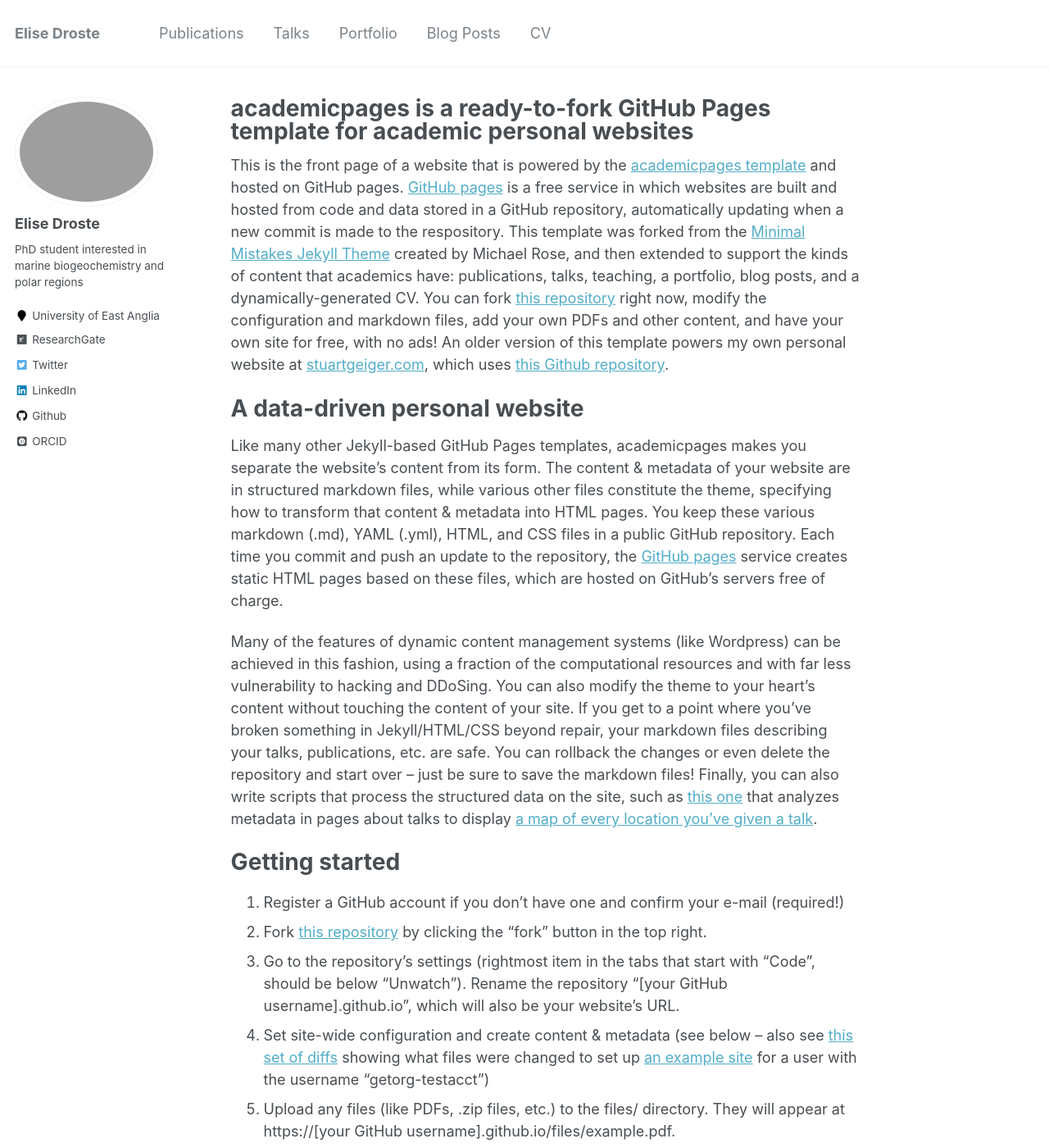
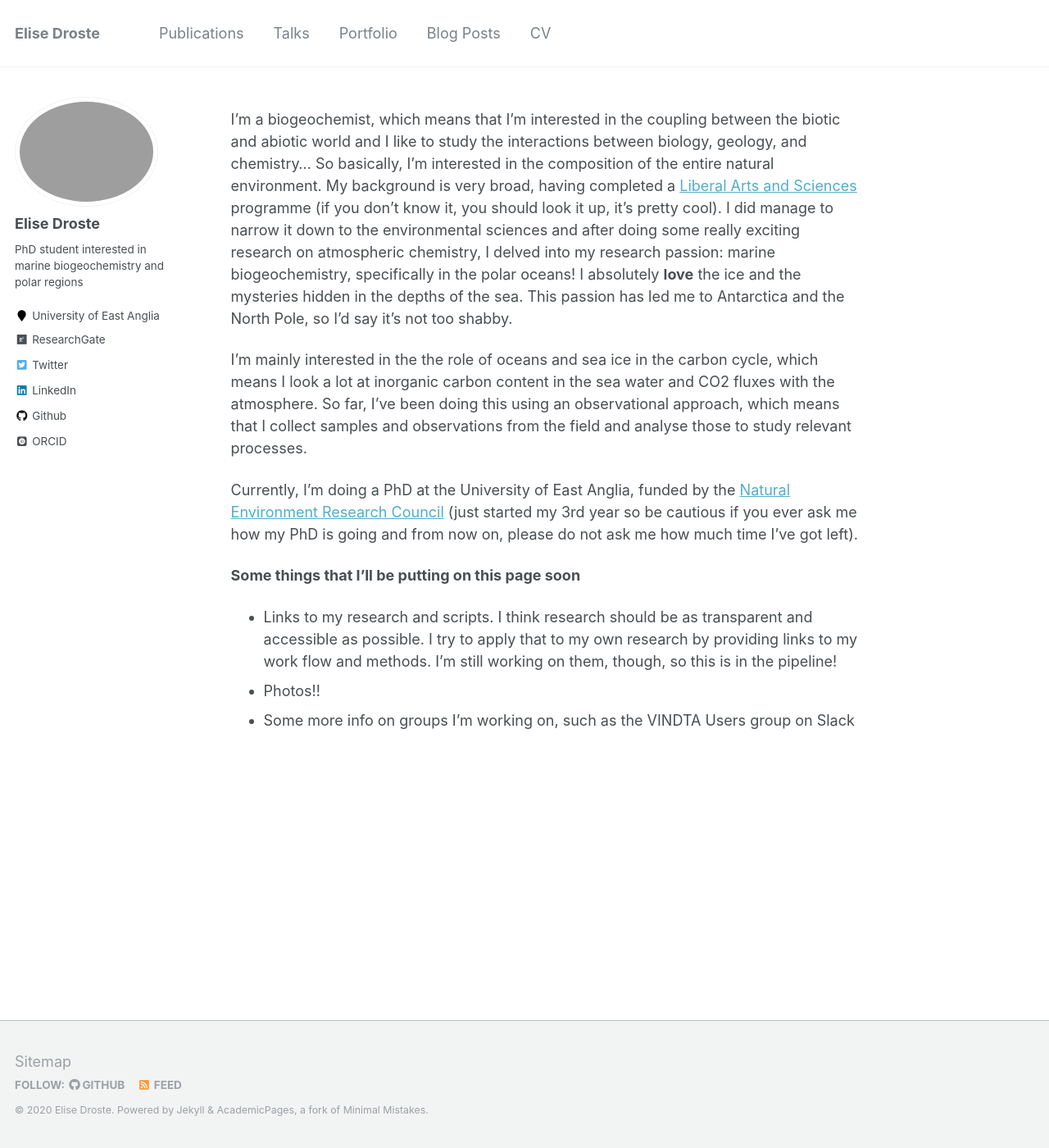
Before and after one commit to edroste/edroste.github.io, a Jekyll site: the page built from _pages/about.md, in a window 1280 px wide and 1400 px high. Shown: the whole window at 82% size. Built offline with Jekyll 4.4.1, drawn with Linux system fonts in a browser that asks for light colours; some web fonts are replaced; some of the changed text lies outside the part shown.

Commit message:
edited about page

```diff
--- a/_pages/about.md
+++ b/_pages/about.md
@@ -1,6 +1,6 @@
 ---
 permalink: /
-title: "academicpages is a ready-to-fork GitHub Pages template for academic personal websites"
+title: ""
 excerpt: "About me"
 author_profile: true
 redirect_from:
@@ -8,43 +8,14 @@ redirect_from:
   - /about.html
 ---
 
-This is the front page of a website that is powered by the [academicpages template](https://github.com/academicpages/academicpages.github.io) and hosted on GitHub pages. [GitHub pages](https://pages.github.com) is a free service in which websites are built and hosted from code and data stored in a GitHub repository, automatically updating when a new commit is made to the respository. This template was forked from the [Minimal Mistakes Jekyll Theme](https://mmistakes.github.io/minimal-mistakes/) created by Michael Rose, and then extended to support the kinds of content that academics have: publications, talks, teaching, a portfolio, blog posts, and a dynamically-generated CV. You can fork [this repository](https://github.com/academicpages/academicpages.github.io) right now, modify the configuration and markdown files, add your own PDFs and other content, and have your own site for free, with no ads! An older version of this template powers my own personal website at [stuartgeiger.com](http://stuartgeiger.com), which uses [this Github repository](https://github.com/staeiou/staeiou.github.io).
+I'm a biogeochemist, which means that I'm interested in the coupling between the biotic and abiotic world and I like to study the interactions between biology, geology, and chemistry... So basically, I'm interested in the composition of the entire natural environment. My background is very broad, having completed a [Liberal Arts and Sciences](https://en.wikipedia.org/wiki/Liberal_arts_education#:~:text=Liberal%20arts%20generally%20covers%20three,science%2C%20sociology%2C%20and%20psychology.) programme (if you don't know it, you should look it up, it's pretty cool). I did manage to narrow it down to the environmental sciences and after doing some really exciting research on atmospheric chemistry, I delved into my research passion: marine biogeochemistry, specifically in the polar oceans! I absolutely __love__ the ice and the mysteries hidden in the depths of the sea. This passion has led me to Antarctica and the North Pole, so I'd say it's not too shabby.
 
-A data-driven personal website
-======
-Like many other Jekyll-based GitHub Pages templates, academicpages makes you separate the website's content from its form. The content & metadata of your website are in structured markdown files, while various other files constitute the theme, specifying how to transform that content & metadata into HTML pages. You keep these various markdown (.md), YAML (.yml), HTML, and CSS files in a public GitHub repository. Each time you commit and push an update to the repository, the [GitHub pages](https://pages.github.com/) service creates static HTML pages based on these files, which are hosted on GitHub's servers free of charge.
+I'm mainly interested in the the role of oceans and sea ice in the carbon cycle, which means I look a lot at inorganic carbon content in the sea water and CO2 fluxes with the atmosphere. So far, I've been doing this using an observational approach, which means that I collect samples and observations from the field and analyse those to study relevant processes.
 
-Many of the features of dynamic content management systems (like Wordpress) can be achieved in this fashion, using a fraction of the computational resources and with far less vulnerability to hacking and DDoSing. You can also modify the theme to your heart's content without touching the content of your site. If you get to a point where you've broken something in Jekyll/HTML/CSS beyond repair, your markdown files describing your talks, publications, etc. are safe. You can rollback the changes or even delete the repository and start over -- just be sure to save the markdown files! Finally, you can also write scripts that process the structured data on the site, such as [this one](https://github.com/academicpages/academicpages.github.io/blob/master/talkmap.ipynb) that analyzes metadata in pages about talks to display [a map of every location you've given a talk](https://academicpages.github.io/talkmap.html).
+Currently, I'm doing a PhD at the University of East Anglia, funded by the [Natural Environment Research Council](https://nerc.ukri.org/) (just started my 3rd year so be cautious if you ever ask me how my PhD is going and from now on, please do not ask me how much time I've got left).
 
-Getting started
-======
-1. Register a GitHub account if you don't have one and confirm your e-mail (required!)
-1. Fork [this repository](https://github.com/academicpages/academicpages.github.io) by clicking the "fork" button in the top right.
-1. Go to the repository's settings (rightmost item in the tabs that start with "Code", should be below "Unwatch"). Rename the repository "[your GitHub username].github.io", which will also be your website's URL.
-1. Set site-wide configuration and create content & metadata (see below -- also see [this set of diffs](http://archive.is/3TPas) showing what files were changed to set up [an example site](https://getorg-testacct.github.io) for a user with the username "getorg-testacct")
-1. Upload any files (like PDFs, .zip files, etc.) to the files/ directory. They will appear at https://[your GitHub username].github.io/files/example.pdf.
-1. Check status by going to the repository settings, in the "GitHub pages" section
+**Some things that I'll be putting on this page soon**
 
-Site-wide configuration
-------
-The main configuration file for the site is in the base directory in [_config.yml](https://github.com/academicpages/academicpages.github.io/blob/master/_config.yml), which defines the content in the sidebars and other site-wide features. You will need to replace the default variables with ones about yourself and your site's github repository. The configuration file for the top menu is in [_data/navigation.yml](https://github.com/academicpages/academicpages.github.io/blob/master/_data/navigation.yml). For example, if you don't have a portfolio or blog posts, you can remove those items from that navigation.yml file to remove them from the header.
-
-Create content & metadata
-------
-For site content, there is one markdown file for each type of content, which are stored in directories like _publications, _talks, _posts, _teaching, or _pages. For example, each talk is a markdown file in the [_talks directory](https://github.com/academicpages/academicpages.github.io/tree/master/_talks). At the top of each markdown file is structured data in YAML about the talk, which the theme will parse to do lots of cool stuff. The same structured data about a talk is used to generate the list of talks on the [Talks page](https://academicpages.github.io/talks), each [individual page](https://academicpages.github.io/talks/2012-03-01-talk-1) for specific talks, the talks section for the [CV page](https://academicpages.github.io/cv), and the [map of places you've given a talk](https://academicpages.github.io/talkmap.html) (if you run this [python file](https://github.com/academicpages/academicpages.github.io/blob/master/talkmap.py) or [Jupyter notebook](https://github.com/academicpages/academicpages.github.io/blob/master/talkmap.ipynb), which creates the HTML for the map based on the contents of the _talks directory).
-
-**Markdown generator**
-
-I have also created [a set of Jupyter notebooks](https://github.com/academicpages/academicpages.github.io/tree/master/markdown_generator
-) that converts a CSV containing structured data about talks or presentations into individual markdown files that will be properly formatted for the academicpages template. The sample CSVs in that directory are the ones I used to create my own personal website at stuartgeiger.com. My usual workflow is that I keep a spreadsheet of my publications and talks, then run the code in these notebooks to generate the markdown files, then commit and push them to the GitHub repository.
-
-How to edit your site's GitHub repository
-------
-Many people use a git client to create files on their local computer and then push them to GitHub's servers. If you are not familiar with git, you can directly edit these configuration and markdown files directly in the github.com interface. Navigate to a file (like [this one](https://github.com/academicpages/academicpages.github.io/blob/master/_talks/2012-03-01-talk-1.md) and click the pencil icon in the top right of the content preview (to the right of the "Raw | Blame | History" buttons). You can delete a file by clicking the trashcan icon to the right of the pencil icon. You can also create new files or upload files by navigating to a directory and clicking the "Create new file" or "Upload files" buttons.
-
-Example: editing a markdown file for a talk
-![Editing a markdown file for a talk](/images/editing-talk.png)
-
-For more info
-------
-More info about configuring academicpages can be found in [the guide](https://academicpages.github.io/markdown/). The [guides for the Minimal Mistakes theme](https://mmistakes.github.io/minimal-mistakes/docs/configuration/) (which this theme was forked from) might also be helpful.
+- Links to my research and scripts. I think research should be as transparent and accessible as possible. I try to apply that to my own research by providing links to my work flow and methods. I'm still working on them, though, so this is in the pipeline!
+- Photos!!
+- Some more info on groups I'm working on, such as the VINDTA Users group on Slack
```
